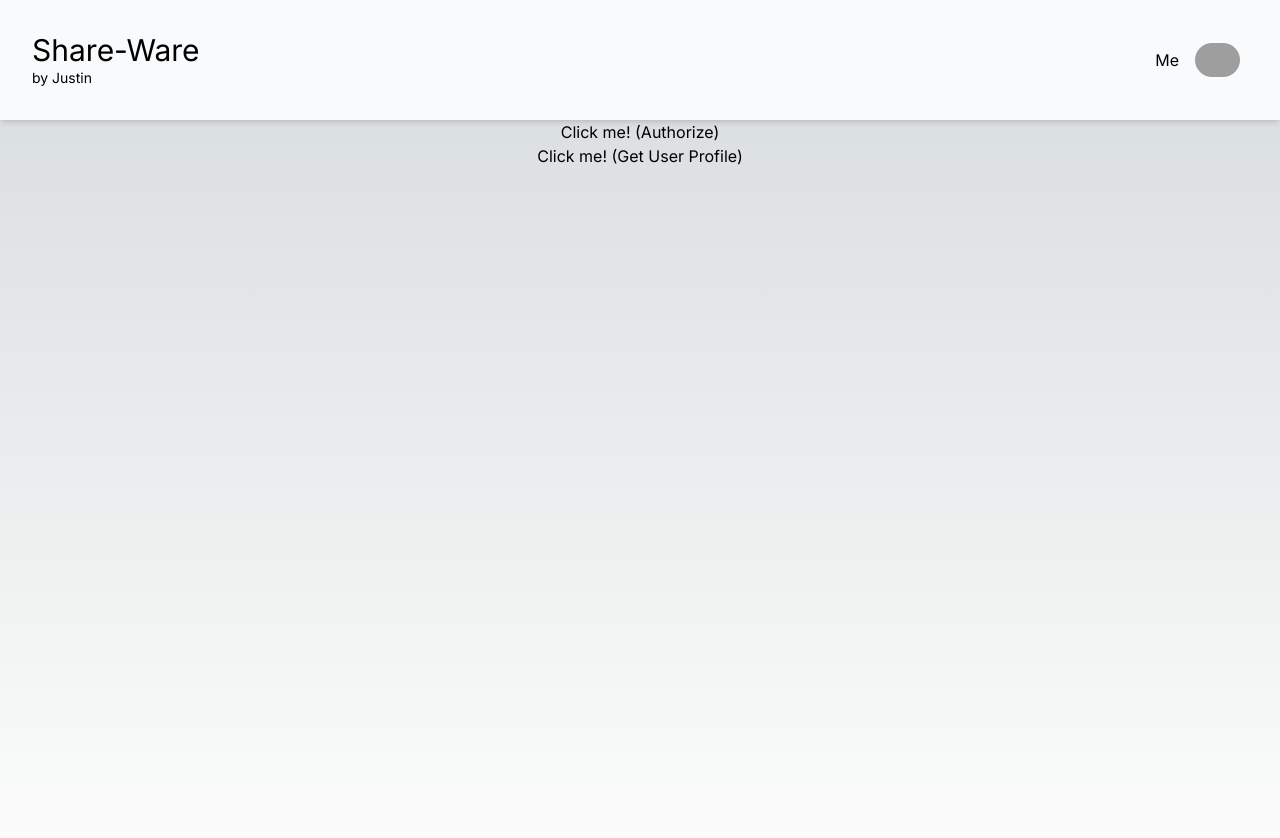
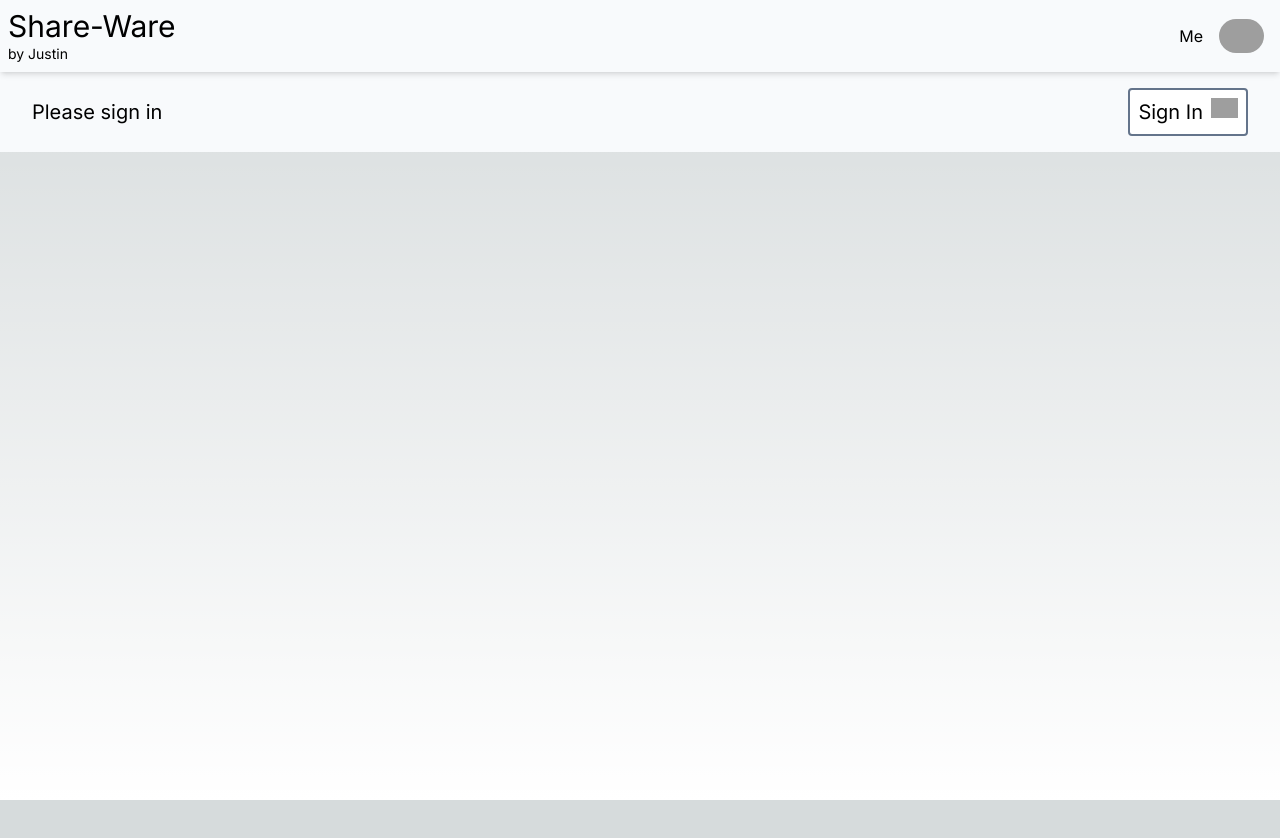
Before and after one commit to justinbrick/share-ware, a Next.js app: page / in a window 1280 px wide. Shown: the top 838 px of the page. After the commit the page ends 800 px from the top, so only its background shows below. Built offline with nearby package versions, Linux system fonts and the light colour scheme; grey boxes are pictures that could not be loaded; what @badgateway/oauth2-client would draw is missing.

Commit message:
add profile bar, fix (?) auth reroute, more style changes

```diff
--- a/app/auth.ts
+++ b/app/auth.ts
@@ -1,10 +1,16 @@
 import { generateCodeVerifier, OAuth2Client, OAuth2Fetch, OAuth2Token } from "@badgateway/oauth2-client";
+import * as Graph from "@microsoft/microsoft-graph-types";
 import * as authInfo from "../auth.json";
+
 
 export const client = new OAuth2Client(authInfo);
 
 
-export const getVerificationCode = () => {
+/**
+ * Returns a code verifier, which is the code that was used to validate and prevent CSRF attacks.
+ * @returns The code verifier from local storage.
+ */
+export function getVerificationCode(): string {
     const code = localStorage.getItem("code_verifier");
     if (!code) {
         throw new Error("No code verifier found in local storage... malicious?");
@@ -13,23 +19,46 @@ export const getVerificationCode = () => {
     return code;
 }
 
-export function getAuthUri() {
+/**
+ * gets the URI to redirect to for authorization, so that we can give it to Microsoft.
+ * @returns The URI to redirect to for authorization.
+ */
+export function getAuthUri(): string {
     return window.location.origin + "/auth";
+}
+
+/**
+ * Check if the user is authorized by checking if the token is present and not expired.
+ * @returns true if the user is authorized, false otherwise.
+ */
+export function isAuthorized(): boolean {
+    const token = localStorage.getItem("token");
+    return !!token && ((JSON.parse(token) as OAuth2Token).expiresAt ?? 0) > Date.now();
+}
+
+/**
+ * Sign out the user by removing the token from local storage.
+ */
+export function signOutUser() {
+    // yes, i know this does not sign out the microsoft account.
+    // this is intentional. i do not like web apps that actually sign out users from their accounts...
+    localStorage.removeItem("token");
+    localStorage.removeItem("code_verifier");
 }
 
 export async function redirectForAuthorization() {
     const verification = await generateCodeVerifier();
     localStorage.setItem("code_verifier", verification);
-    document.location = await client.authorizationCode.getAuthorizeUri({
+    document.location = (await client.authorizationCode.getAuthorizeUri({
         redirectUri: getAuthUri(),
         codeVerifier: verification,
         scope: ["User.Read", "Sites.Read.All"]
-    });
+    })) + "&prompt=select_account";
 }
 
-export async function confirmAuthorization() {
+export async function confirmAuthorization(uri: string) {
     const verification = getVerificationCode();
-    const authorization = await client.authorizationCode.getTokenFromCodeRedirect(document.location.href, {
+    const authorization = await client.authorizationCode.getTokenFromCodeRedirect(uri, {
         redirectUri: getAuthUri(),
         codeVerifier: verification
     });
@@ -48,7 +77,7 @@ export function getAuthFetch(): OAuth2Fetch {
                 const verification = getVerificationCode();
                 return await client.authorizationCode.getToken({
                     code: verification,
-                    redirectUri: getAuthUri(),
+                    redirectUri: getAuthUri()
                 });
             },
             storeToken: (token: OAuth2Token) => {
@@ -67,3 +96,8 @@ export function getAuthFetch(): OAuth2Fetch {
 
     return authFetch;
 }
+
+export async function getUserProfile(): Promise<Graph.User> {
+    const response = await getAuthFetch().fetch("https://graph.microsoft.com/v1.0/me");
+    return await response.json() as Graph.User;
+}
--- a/app/auth/page.tsx
+++ b/app/auth/page.tsx
@@ -8,12 +8,22 @@ import { confirmAuthorization } from "../auth";
 export default function Auth() {
     const router = useRouter();
     useEffect(() => {
-        confirmAuthorization().then((token) => {
+        // i cannot, for the life of me, get this out of my dev environment on firefox... i'm hoping this is a bug in the browser.
+        // it's not an issue if this can't be fixed, since it's authcode flow and the code is only valid once, but still annoying.
+        // TODO: verify this is a bug in the browser on a website with non-localhost domain
+        const uri = document.location.href;
+        window.history.replaceState({}, "", "/");
+        confirmAuthorization(uri).then((token) => {
             localStorage.setItem("token", JSON.stringify(token));
-            router.push("/");
+            router.replace("/");
         }).catch(e => {
             console.error(e);
         });
     });
 
+    return (
+        <main className="flex flex-col items-center p-8">
+            <p className="text-6xl">Authorizing...</p>
+        </main>
+    );
 }
--- a/app/layout.tsx
+++ b/app/layout.tsx
@@ -17,8 +17,8 @@ export default function RootLayout({
 }>) {
   return (
     <html lang="en">
-      <body className={inter.className}>
-        <header className="flex flex-row justify-between p-8 bg-slate-50 shadow-md w-screen">
+      <body className={`${inter.className} min-h-screen`}>
+        <header className="flex flex-row justify-between p-2 bg-slate-50 shadow-md w-screen sticky">
           <div className="flex flex-col items-left">
             <p className="text-3xl">Share-Ware</p>
             <p className="text-sm">by Justin</p>
--- a/app/page.tsx
+++ b/app/page.tsx
@@ -1,22 +1,30 @@
 'use client'
 
 import * as Graph from "@microsoft/microsoft-graph-types";
-import { getAuthFetch, redirectForAuthorization } from "./auth";
-
-async function getUserProfile() {
-  const response = await getAuthFetch().fetch("https://graph.microsoft.com/v1.0/me?$select=displayName,userPrincipalName");
-  return response.json() as Pick<Graph.User, "displayName" | "userPrincipalName">;
-}
+import { useEffect, useState } from "react";
+import { getUserProfile, isAuthorized, redirectForAuthorization, signOutUser } from "./auth";
+import ProfileBar from "./profilebar";
 
 export default function Home() {
+  const [user, setUser] = useState<Graph.User>();
+  useEffect(() => {
+    if (isAuthorized()) {
+      getUserProfile().then(profile => {
+        setUser(profile);
+      }).catch(e => {
+        console.error(e);
+      })
+    }
+  }, []);
+
+  const signOut = () => {
+    signOutUser();
+    setUser(undefined);
+  }
+
   return (
-    <main className="flex min-h-screen flex-col items-center">
-      <button onClick={redirectForAuthorization}>
-        Click me! (Authorize)
-      </button>
-      <button onClick={getUserProfile}>
-        Click me! (Get User Profile)
-      </button>
+    <main className="flex flex-col items-center">
+      <ProfileBar user={user} signIn={redirectForAuthorization} signOut={signOut} />
     </main>
   );
 }
--- /dev/null
+++ b/app/profilebar.tsx
@@ -0,0 +1,31 @@
+import * as Graph from "@microsoft/microsoft-graph-types";
+import Image from "next/image";
+
+export interface IProfileBarProps {
+    user?: Graph.User;
+    signOut?: () => void;
+    signIn?: () => void;
+}
+
+export default function ProfileBar(props: IProfileBarProps) {
+    const { user, signIn, signOut } = props;
+    const clickAction = () => {
+        if (user) {
+            signOut?.();
+        } else {
+            signIn?.();
+        }
+    };
+
+    return (
+        <div className="flex flex-row justify-between px-8 py-4 text-xl bg-slate-50 w-screen items-center">
+            <p>
+                {!!user ? `You are signed in as ${user.displayName} (${user.userPrincipalName})` : "Please sign in"}
+            </p>
+            <button onClick={clickAction} className="bg-white hover:bg-slate-300 rounded border-slate-500 border-2 p-2 flex flex-row">
+                {!!user ? "Sign Out" : "Sign In"}
+                <Image src="https://upload.wikimedia.org/wikipedia/commons/thumb/2/25/Microsoft_icon.svg/512px-Microsoft_icon.svg.png" width={35} height={30} alt="Microsoft" className="pl-2" />
+            </button>
+        </div>
+    );
+}
```
